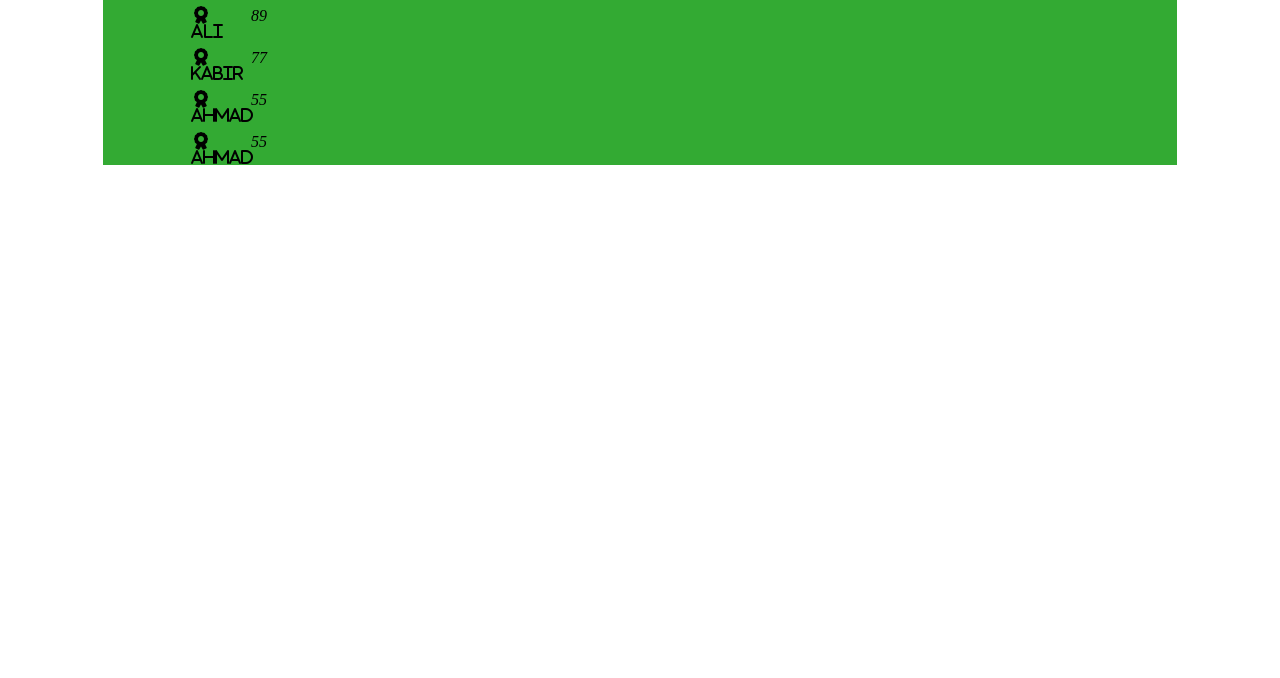
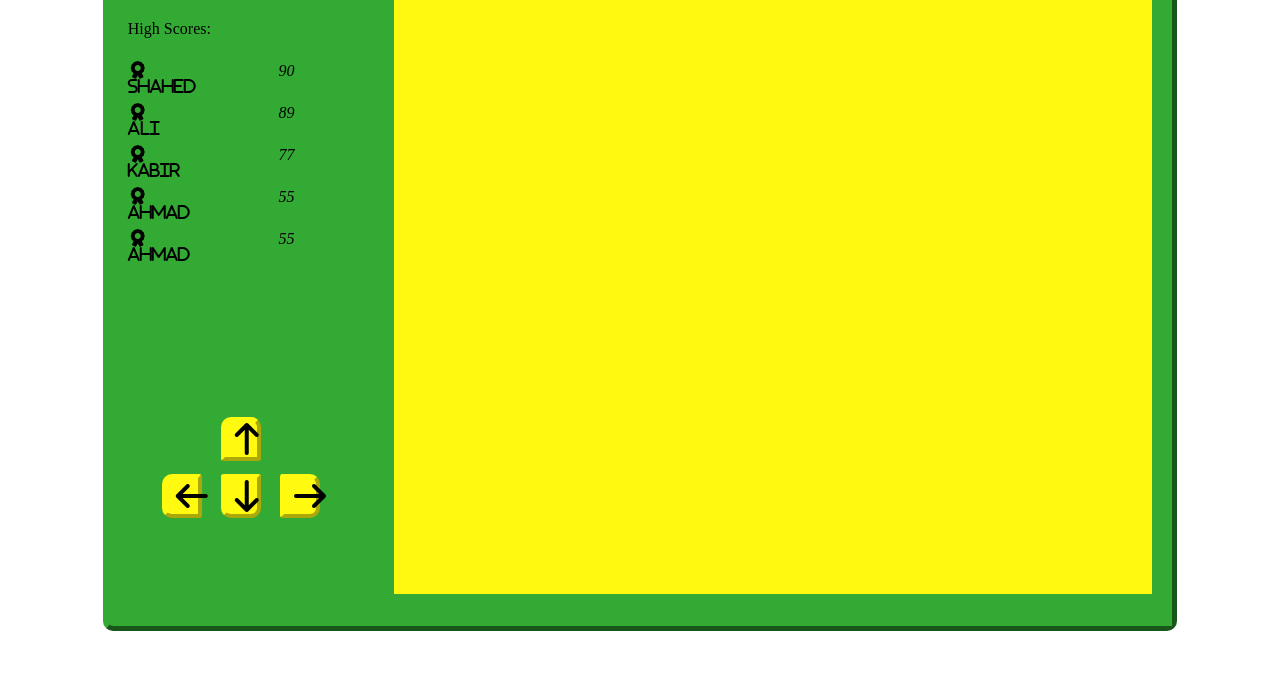
Before and after one commit to ShahedAhmadAhadi/snake, a plain HTML site: page index.html in a window 1280 px wide. Shown: the part 122-800 px from the top of the page. Drawn offline with Linux system fonts and the light colour scheme; a web font is replaced by a local one.

Commit message:
Update style.css

```diff
--- a/css/style.css
+++ b/css/style.css
@@ -1,5 +1,5 @@
 @font-face {
-    src: url(../font/lucky.ttf);
+    src: url(../font/lucky.ttf.ttf);
     font-family: gfont;
 }
 *{
@@ -13,13 +13,15 @@ div.main{
     margin: auto;
     display: flex;
     flex-direction: column;
+    border: 5px outset #33aa33;
+    border-radius: 10px;
+    margin-bottom: 0;
 }
 header.score{
     display: flex;
     justify-content: space-around;
     padding: 5px;
     font-size: 2.5em;
-    background-color: aquamarine;
 }
 div.scr, div#name{
     flex-grow: 3;
@@ -31,24 +33,77 @@ div.icon{
     background-color: #33aa33;
 }
 aside.high_score{
-    display: flex;
+    display: grid;
+    grid-column: 1/4;
+    grid-template-columns: 1fr 1fr 1fr;
+    margin: 50px 20px 0 20px;
+    align-content: space-around;
+}
+span.header-high{
+    grid-column: 1/4;
+    position: absolute;
+}
+div.button{
+    grid-column: 1/5;
+    height: 30vh;
+    font-size: 2em;
+}
+.btn-top{
+    position: relative;
+    height: 100%;
+}
+.arrow-btn{
+    background-color: #fffa10;
+    padding: 2px 10px;
+    border: 4px outset #fffa10;
+}
+.arr-up{
+    border-radius: 10px 10px 3px 3px;
+    position: absolute;
+    top: 30%;
+    left: 50%;
+    transform: translate(-50%);
+}
+.arr-right{
+    border-radius: 3px 10px 10px 3px;
+    position: absolute;
+    top: 54%;
+    right: 15%;
+}
+.arr-down{
+    border-radius: 3px 3px 10px 10px;
+    position: absolute;
+    top: 54%;
+    left: 50%;
+    transform: translate(-50%);
+}
+.arr-left{
+    border-radius: 10px 3px 3px 10px;
+    position: absolute;
+    top: 54%;
+    left: 15%;
 }
 div#hg_names{
     display: grid;
     gap: 10px;
-    margin: 0 35px 0 5px;
+    grid-column: 1/3;
 }
 div#hg_scores{
     display: grid;
     gap: 10px;
-    margin: 0 35px 0 5px;
+    grid-column: 3/5;
 }
 article{
-    display: flex;
-    flex-grow: 1;
+    display: grid;
+    grid-template-columns: repeat(12, 1fr);
+}
+div#game_block{
+    background-color: #33aa33;
+    grid-column: 4/13;
+    height: 82vh;
 }
 div#game_view{
-    background-color: black;
-    flex-grow: 1;
-
+    background-color: #fffa10;
+    margin: 20px;
+    height: 92%;
 }
```
